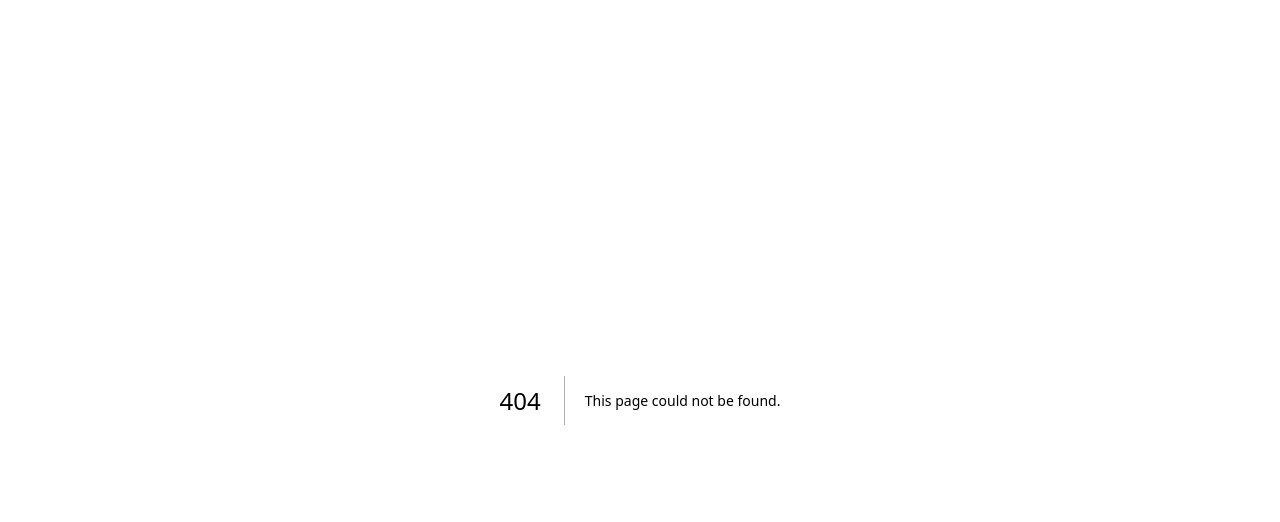
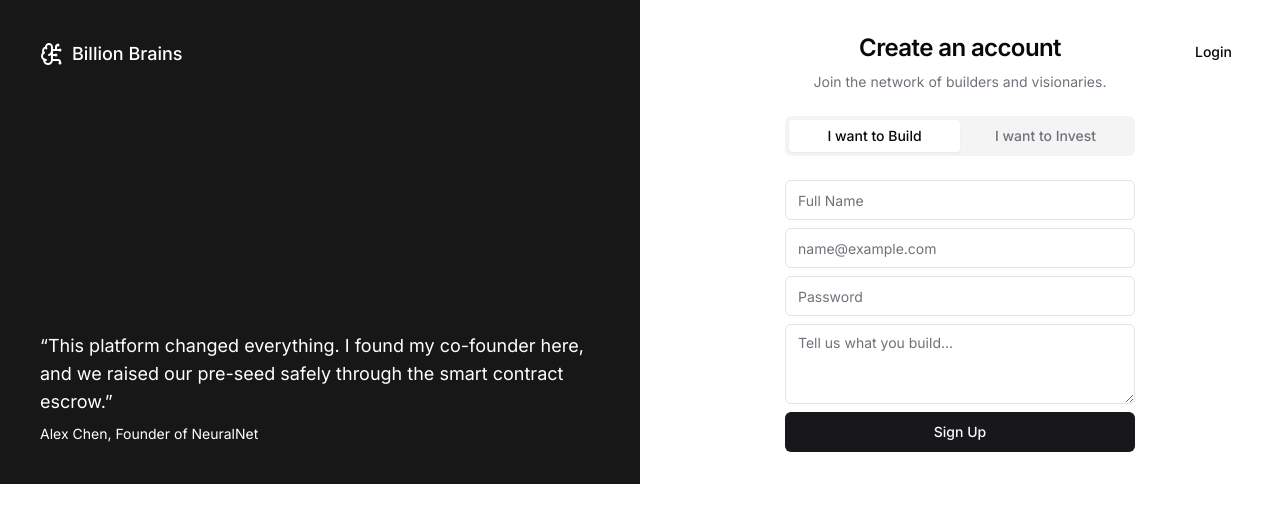
Before and after one commit to gh-aakash/BillionBrains, a Next.js app in the folder web-app/: page /signup in a window 1280 px wide. Before the commit this address had no page. Shown: the top 522 px of the page. Built offline with nearby package versions, Linux system fonts and the light colour scheme.

Commit message:
fix(frontend): Force type casting for Auth Actions to satisfy TypeScript

```diff
--- /dev/null
+++ b/web-app/app/signup/page.tsx
@@ -0,0 +1,151 @@
+"use client"
+
+import * as React from "react"
+import Link from "next/link"
+import { useRouter } from "next/navigation"
+import { cn } from "@/lib/utils"
+import { Button, buttonVariants } from "@/components/ui/button"
+import { Input } from "@/components/ui/input"
+import { Label } from "@/components/ui/label"
+import { Tabs, TabsContent, TabsList, TabsTrigger } from "@/components/ui/tabs"
+import { Textarea } from "@/components/ui/textarea"
+import { BrainCircuit, Loader2 } from "lucide-react"
+
+export default function SignupPage() {
+    const router = useRouter()
+    const [isLoading, setIsLoading] = React.useState<boolean>(false)
+    const [error, setError] = React.useState<string>("")
+    const [role, setRole] = React.useState<string>("creator")
+
+    async function onSubmit(event: React.SyntheticEvent) {
+        event.preventDefault()
+        setIsLoading(true)
+        setError("")
+
+        const formData = new FormData(event.target as HTMLFormElement)
+        formData.append("role", role)
+
+        const { signupAction } = await import("@/app/actions/signup")
+        const result = await signupAction(formData) as { error?: string; success?: boolean }
+
+        setIsLoading(false)
+
+        if (result?.error) {
+            setError(result.error)
+        } else {
+            router.push("/login?registered=true")
+        }
+    }
+
+    return (
+        <div className="container relative h-full flex-col items-center justify-center grid lg:max-w-none lg:grid-cols-2 lg:px-0">
+            <Link
+                href="/login"
+                className={cn(
+                    buttonVariants({ variant: "ghost" }),
+                    "absolute right-4 top-4 md:right-8 md:top-8"
+                )}
+            >
+                Login
+            </Link>
+            <div className="relative hidden h-full flex-col bg-muted p-10 text-white dark:border-r lg:flex">
+                <div className="absolute inset-0 bg-neutral-900" />
+                <div className="relative z-20 flex items-center text-lg font-medium">
+                    <BrainCircuit className="mr-2 h-6 w-6" />
+                    Billion Brains
+                </div>
+                <div className="relative z-20 mt-auto">
+                    <blockquote className="space-y-2">
+                        <p className="text-lg">
+                            &ldquo;This platform changed everything. I found my co-founder here, and we raised our pre-seed safely through the smart contract escrow.&rdquo;
+                        </p>
+                        <footer className="text-sm">Alex Chen, Founder of NeuralNet</footer>
+                    </blockquote>
+                </div>
+            </div>
+            <div className="lg:p-8">
+                <div className="mx-auto flex w-full flex-col justify-center space-y-6 sm:w-[350px]">
+                    <div className="flex flex-col space-y-2 text-center">
+                        <h1 className="text-2xl font-semibold tracking-tight">
+                            Create an account
+                        </h1>
+                        <p className="text-sm text-muted-foreground">
+                            Join the network of builders and visionaries.
+                        </p>
+                    </div>
+
+                    <div className="grid gap-6">
+                        <Tabs defaultValue="creator" onValueChange={setRole} className="w-full">
+                            <TabsList className="grid w-full grid-cols-2">
+                                <TabsTrigger value="creator">I want to Build</TabsTrigger>
+                                <TabsTrigger value="investor">I want to Invest</TabsTrigger>
+                            </TabsList>
+                        </Tabs>
+
+                        <form onSubmit={onSubmit}>
+                            <div className="grid gap-2">
+                                <div className="grid gap-1">
+                                    <Label className="sr-only" htmlFor="full_name">Full Name</Label>
+                                    <Input
+                                        id="full_name"
+                                        name="full_name"
+                                        placeholder="Full Name"
+                                        type="text"
+                                        autoCapitalize="none"
+                                        autoCorrect="off"
+                                        disabled={isLoading}
+                                        required
+                                    />
+                                </div>
+                                <div className="grid gap-1">
+                                    <Label className="sr-only" htmlFor="email">Email</Label>
+                                    <Input
+                                        id="email"
+                                        name="email"
+                                        placeholder="name@example.com"
+                                        type="email"
+                                        autoCapitalize="none"
+                                        autoComplete="email"
+                                        autoCorrect="off"
+                                        disabled={isLoading}
+                                        required
+                                    />
+                                </div>
+                                <div className="grid gap-1">
+                                    <Label className="sr-only" htmlFor="password">Password</Label>
+                                    <Input
+                                        id="password"
+                                        name="password"
+                                        placeholder="Password"
+                                        type="password"
+                                        autoComplete="new-password"
+                                        disabled={isLoading}
+                                        required
+                                    />
+                                </div>
+                                <div className="grid gap-1">
+                                    <Label className="sr-only" htmlFor="bio">Bio</Label>
+                                    <Textarea
+                                        id="bio"
+                                        name="bio"
+                                        placeholder={role === 'creator' ? "Tell us what you build..." : "What sectors do you invest in?"}
+                                        disabled={isLoading}
+                                    />
+                                </div>
+
+                                {error && <p className="text-sm text-red-500">{error}</p>}
+
+                                <Button disabled={isLoading}>
+                                    {isLoading && (
+                                        <Loader2 className="mr-2 h-4 w-4 animate-spin" />
+                                    )}
+                                    Sign Up
+                                </Button>
+                            </div>
+                        </form>
+                    </div>
+                </div>
+            </div>
+        </div>
+    )
+}
--- a/web-app/components/auth/user-auth-form.tsx
+++ b/web-app/components/auth/user-auth-form.tsx
@@ -24,7 +24,7 @@ export function UserAuthForm({ className, ...props }: UserAuthFormProps) {
         // Import dynamically to avoid client-side bundling issues if any
         const { loginAction } = await import("@/app/actions/login")
 
-        const result = await loginAction(formData)
+        const result = await loginAction(formData) as { error?: string; success?: boolean }
 
         setIsLoading(false)
 
```
